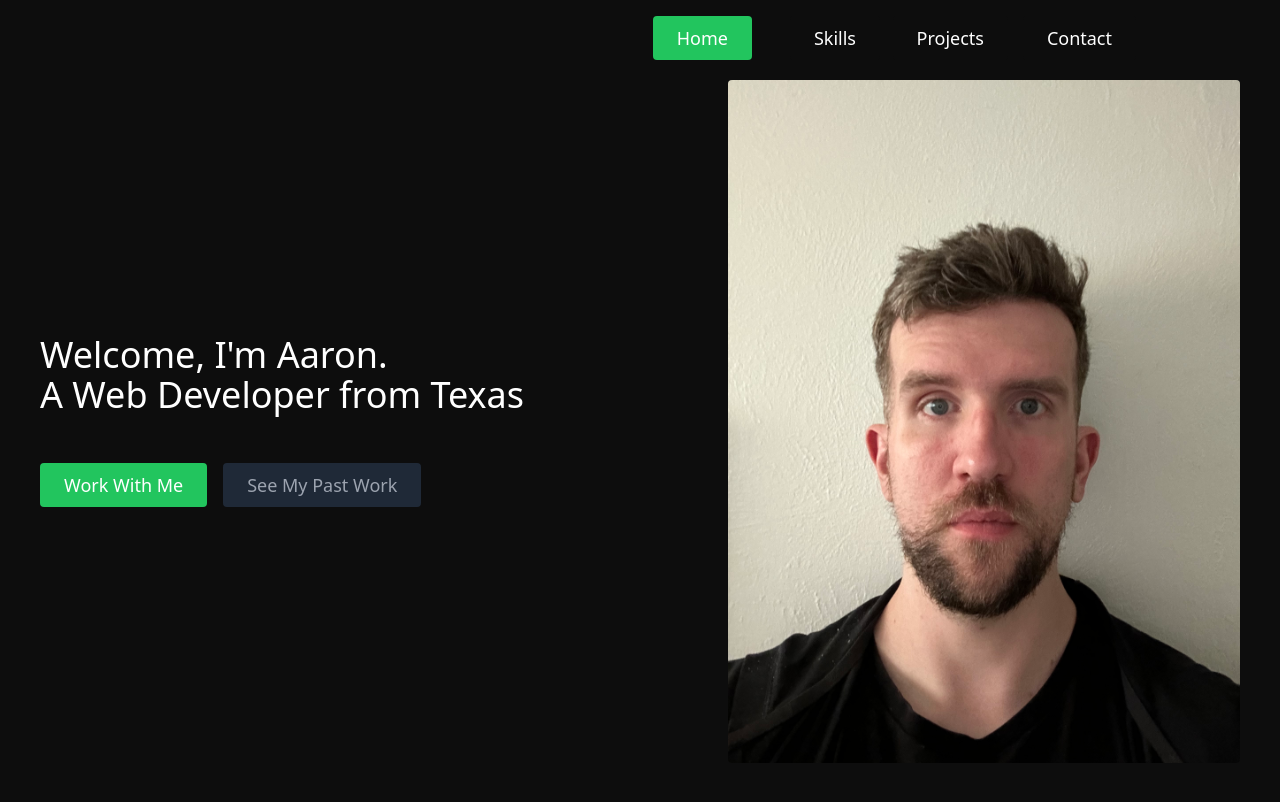
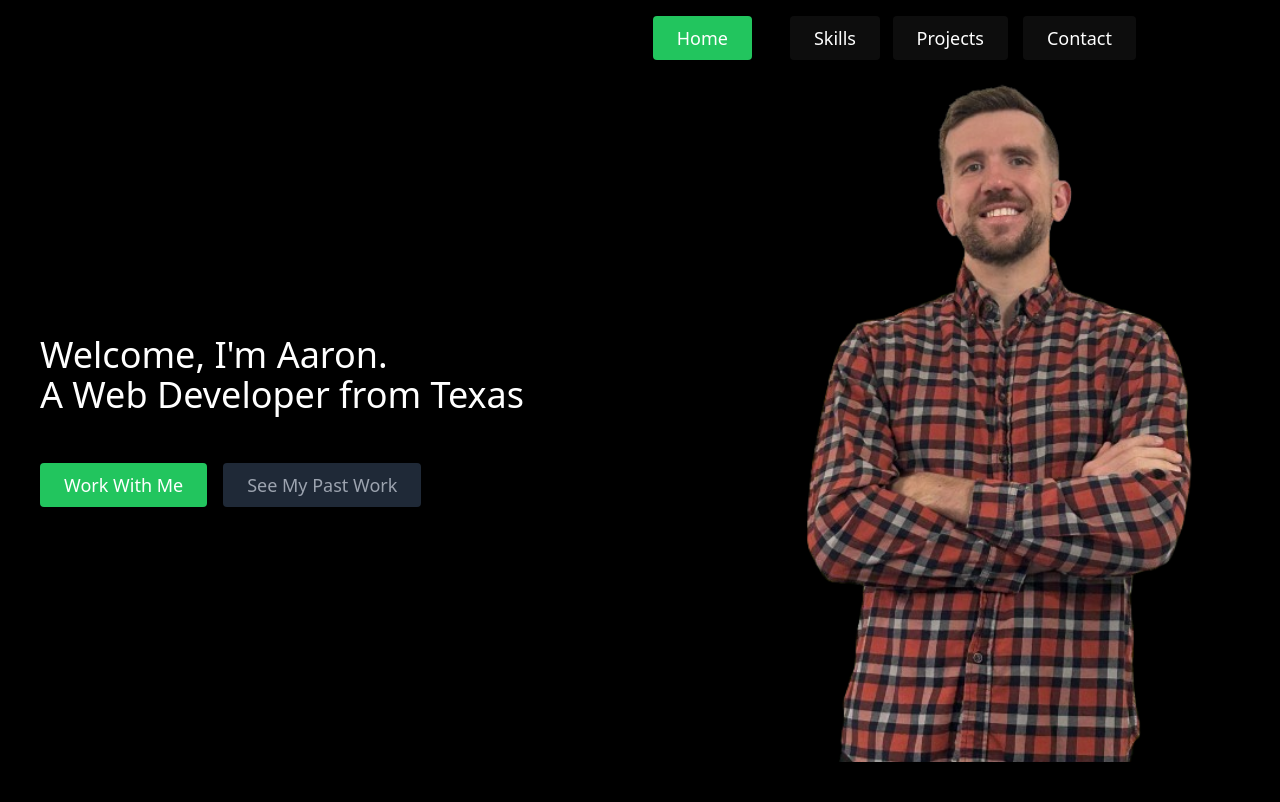
Before and after one commit to XeRoWaVe/ReactPortfolio, a React (Vite) app: page / in a window 1280 px wide. Shown: the top 802 px of the page. Built offline with nearby package versions, Linux system fonts and the light colour scheme; the HTML template or start-up script is replaced by a standard one.

Commit message:
Updated profile photo and changed bgcolor to black

```diff
--- a/src/Components/About/About.jsx
+++ b/src/Components/About/About.jsx
@@ -35,7 +35,7 @@ const About = () => {
           <img
             className="lg:max-w-lg lg:w-full md:w-1/2 w-5/6 object-cover object-center rounded"
             alt="hero"
-            src={`/images/mugshot2023.jpeg`}
+            src={`/images/profilephoto.png`}
           />
       </div>
     </section>
--- a/src/index.css
+++ b/src/index.css
@@ -6,5 +6,5 @@
 
 
 :root {
-    background-color: #0D0D0D;
+    background-color: black;
 }
```
Also changed, not shown: public/images/profilephoto.png (added).
